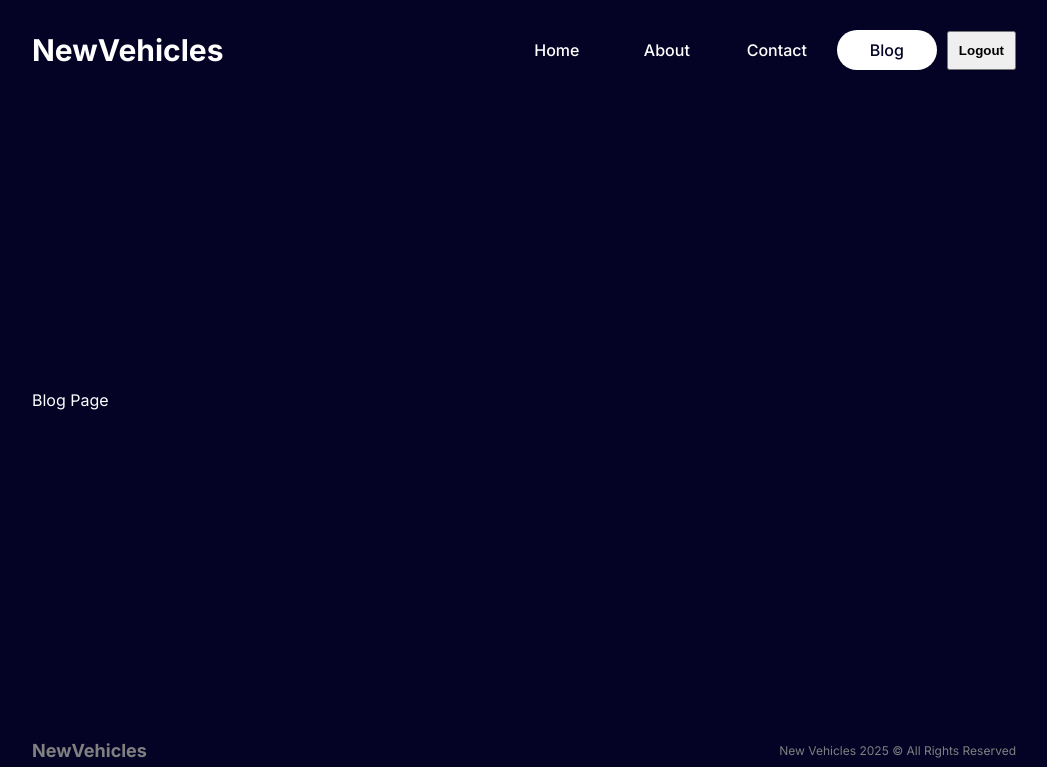
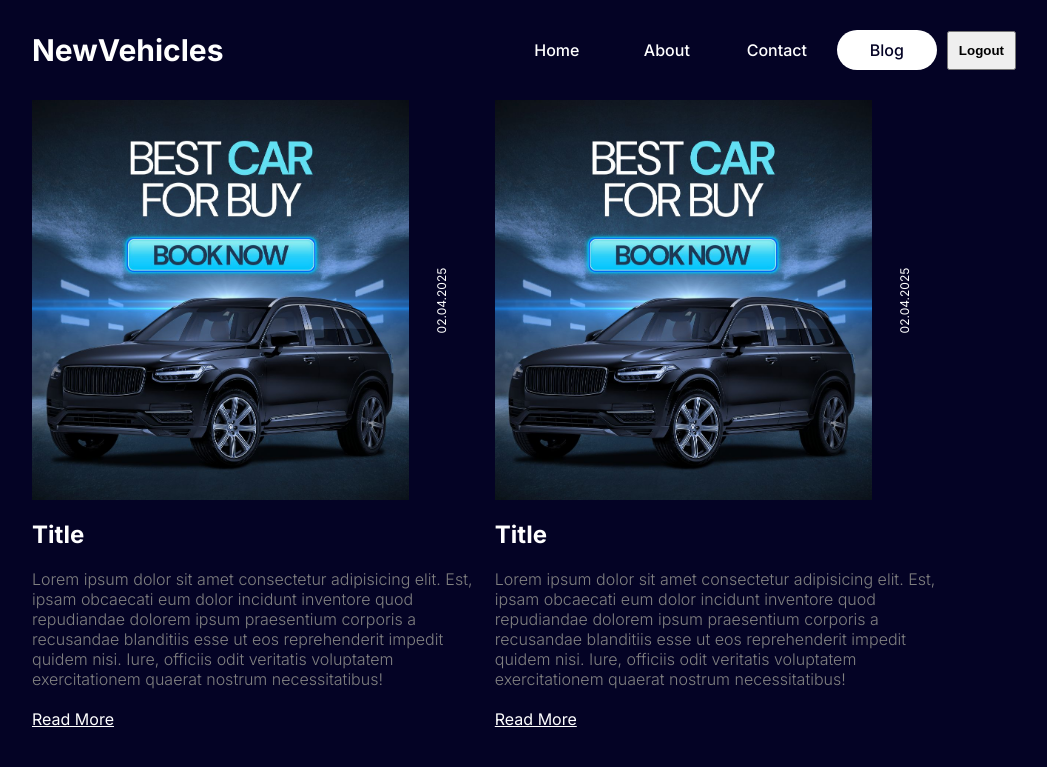
Before and after one commit to AminduBhashana/vehicle-blog-posts-site-next.js, a Next.js app: page /blog in a window 1280 px wide. Shown: the top 767 px of the page, without its empty margins (116-1163 px from the left). Built offline with nearby package versions, Linux system fonts and the light colour scheme.

Commit message:
create blog page

```diff
--- /dev/null
+++ b/src/app/blog/blog.module.css
@@ -0,0 +1,21 @@
+.container{
+    display: flex;
+    flex-wrap: wrap;
+    gap: 20px;
+}
+
+.post{
+    width: 30%;
+}
+
+@media screen and (max-width: 1280px){
+    .post{
+        width: 45%;
+    }
+}
+
+@media screen and (max-width: 786px){
+    .post{
+        width: 100%;
+    }
+}
--- a/src/app/blog/page.jsx
+++ b/src/app/blog/page.jsx
@@ -1,6 +1,22 @@
+import styles from './blog.module.css'
+import PostCard from '../../components/postCard/postCard'
+
 const BlogPage = () => {
     return(
-        <div>Blog Page</div>
+        <div className={styles.container}>
+            <div className={styles.post}>
+                <PostCard />
+            </div>
+            <div className={styles.post}>
+                <PostCard />
+            </div>
+            <div className={styles.post}>
+                <PostCard />
+            </div>
+            <div className={styles.post}>
+                <PostCard />
+            </div>
+        </div>
     )
 }
 
--- /dev/null
+++ b/src/components/postCard/postCard.jsx
@@ -0,0 +1,24 @@
+import React from 'react'
+import styles from './postCard.module.css'
+import Image from 'next/image'
+import Link from 'next/link'
+
+const PostCard = () => {
+  return (
+    <div className={styles.container}>
+        <div className={styles.top}>
+            <div className={styles.imgContainer}>
+                <Image src="/blog-post1.jpg" alt='post image' fill className={styles.img} />
+            </div>
+            <span className={styles.date}>02.04.2025</span>
+        </div>
+        <div className={styles.bottom}>
+            <h1 className={styles.title}>Title</h1>
+            <p className={styles.description}>Lorem ipsum dolor sit amet consectetur adipisicing elit. Est, ipsam obcaecati eum dolor incidunt inventore quod repudiandae dolorem ipsum praesentium corporis a recusandae blanditiis esse ut eos reprehenderit impedit quidem nisi. Iure, officiis odit veritatis voluptatem exercitationem quaerat nostrum necessitatibus!</p>
+            <Link className={styles.link} href="/blog/post">Read More</Link>
+        </div>
+    </div>
+  )
+}
+
+export default PostCard
--- /dev/null
+++ b/src/components/postCard/postCard.module.css
@@ -0,0 +1,41 @@
+.container{
+    display:flex;
+    flex-direction: column;
+    gap: 20px;
+    margin-bottom: 20px;
+}
+
+.top{
+    display: flex;
+}
+
+.imgContainer{
+    width: 90%;
+    height: 400px;
+    position: relative;
+}
+
+.img{
+    object-fit: cover;
+}
+
+.date{
+    font-size: 12px;
+    transform: rotate(270deg);
+    margin: auto;
+}
+
+.title{
+    font-size: 24px;
+    margin-bottom: 20px;
+}
+
+.description{
+     margin-bottom: 20px;
+     font-weight: 300;
+     color: gray;
+}
+
+.link{
+    text-decoration: underline;
+}
```
Also changed, not shown: public/blog-post1.jpg (added).
